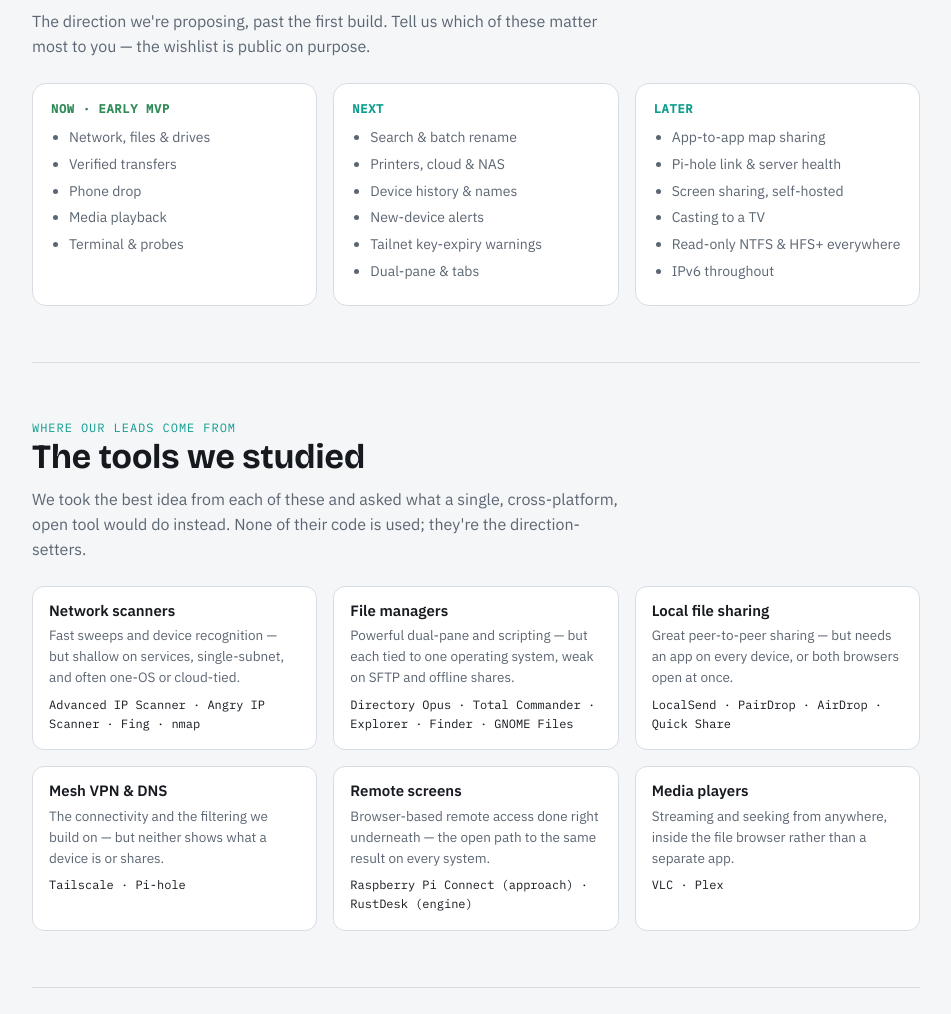
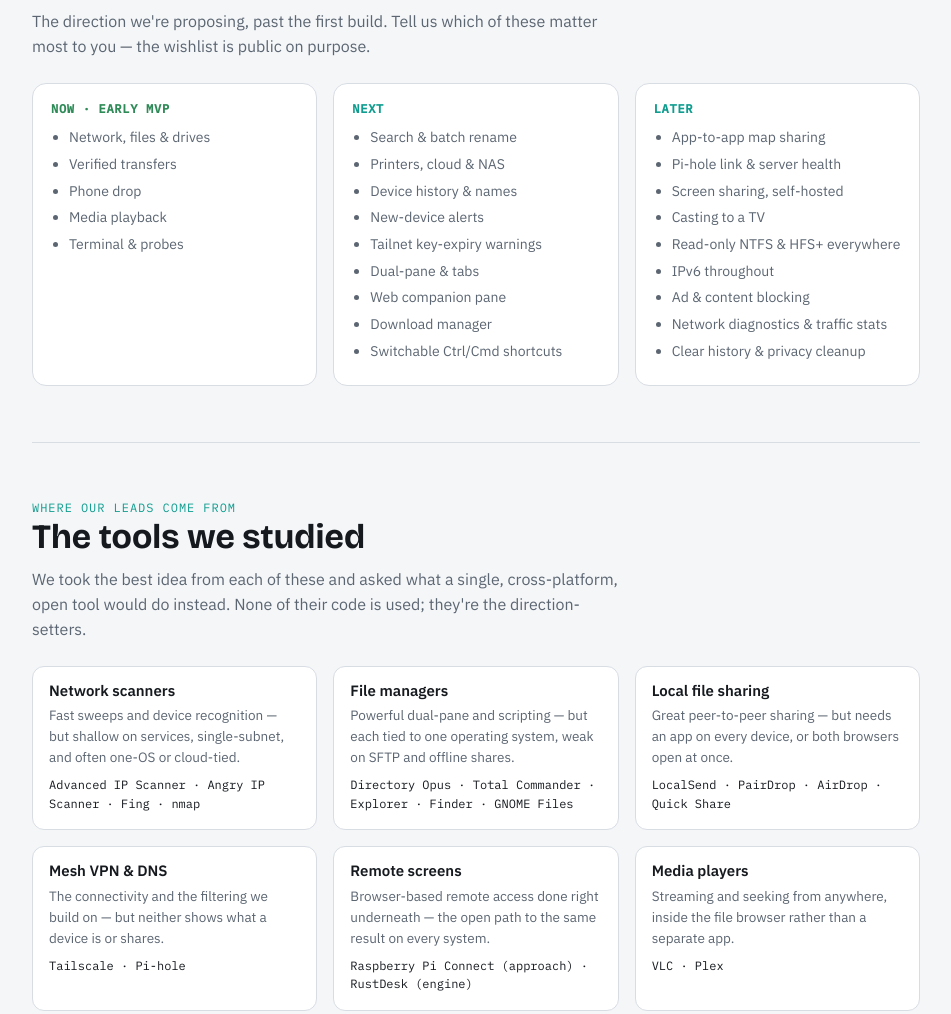
Before and after one commit to ShankarOnline/navsuite-site, a plain HTML site: page index.html in a window 1280 px wide. Shown: the part 2622-3636 px from the top of the page, without its empty margins (164-1115 px from the left). Drawn offline with nearby package versions, Linux system fonts and the light colour scheme.

Commit message:
Wishlist: declare the web companion, downloads, network tools and switchable shortcuts
Co-Authored-By: Claude Opus 4.8 <noreply@anthropic.com>

```diff
--- a/index.html
+++ b/index.html
@@ -203,8 +203,8 @@
     <p class="kicker">The direction we're proposing, past the first build. Tell us which of these matter most to you — the wishlist is public on purpose.</p>
     <div class="road">
       <div class="lane mvp"><h3>Now · early MVP</h3><ul><li>Network, files &amp; drives</li><li>Verified transfers</li><li>Phone drop</li><li>Media playback</li><li>Terminal &amp; probes</li></ul></div>
-      <div class="lane"><h3>Next</h3><ul><li>Search &amp; batch rename</li><li>Printers, cloud &amp; NAS</li><li>Device history &amp; names</li><li>New-device alerts</li><li>Tailnet key-expiry warnings</li><li>Dual-pane &amp; tabs</li></ul></div>
-      <div class="lane"><h3>Later</h3><ul><li>App-to-app map sharing</li><li>Pi-hole link &amp; server health</li><li>Screen sharing, self-hosted</li><li>Casting to a TV</li><li>Read-only NTFS &amp; HFS+ everywhere</li><li>IPv6 throughout</li></ul></div>
+      <div class="lane"><h3>Next</h3><ul><li>Search &amp; batch rename</li><li>Printers, cloud &amp; NAS</li><li>Device history &amp; names</li><li>New-device alerts</li><li>Tailnet key-expiry warnings</li><li>Dual-pane &amp; tabs</li><li>Web companion pane</li><li>Download manager</li><li>Switchable Ctrl/Cmd shortcuts</li></ul></div>
+      <div class="lane"><h3>Later</h3><ul><li>App-to-app map sharing</li><li>Pi-hole link &amp; server health</li><li>Screen sharing, self-hosted</li><li>Casting to a TV</li><li>Read-only NTFS &amp; HFS+ everywhere</li><li>IPv6 throughout</li><li>Ad &amp; content blocking</li><li>Network diagnostics &amp; traffic stats</li><li>Clear history &amp; privacy cleanup</li></ul></div>
     </div>
   </section>
 
```
